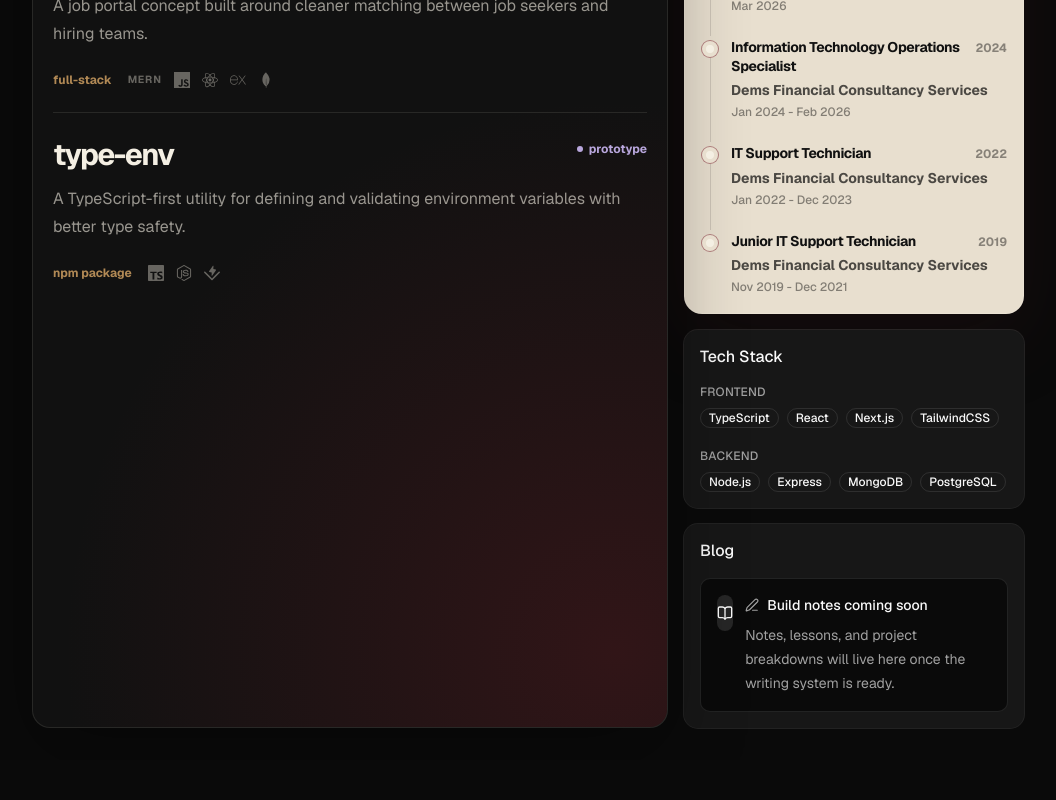
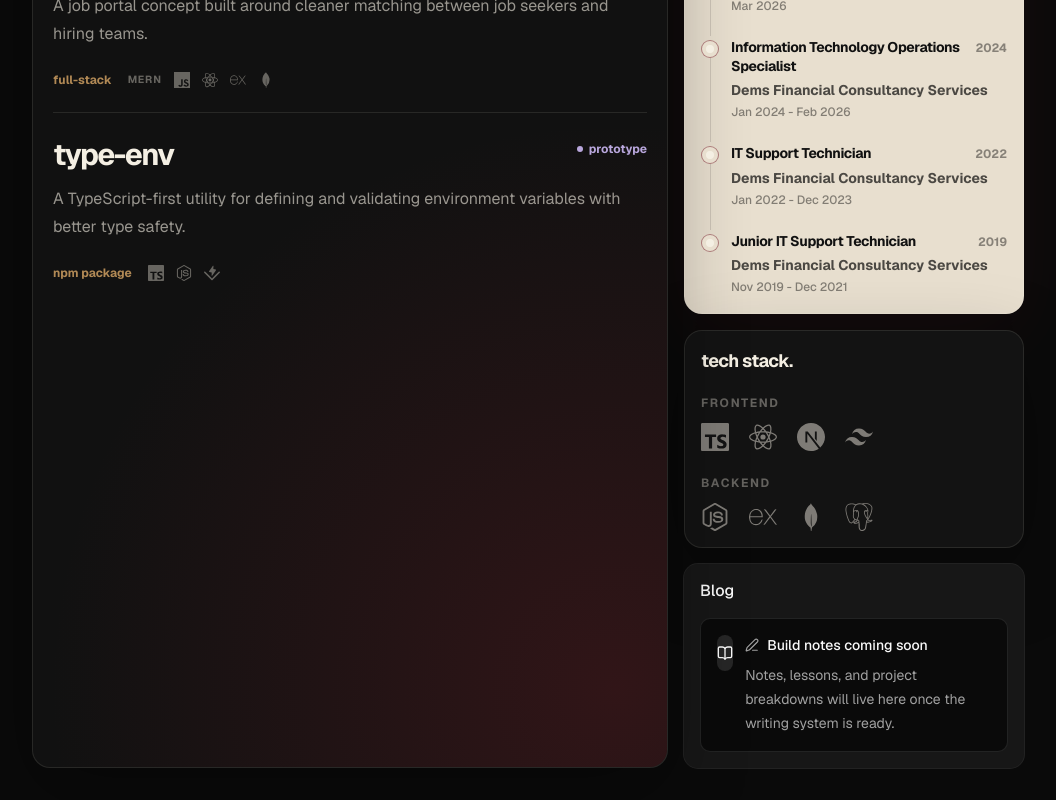
Before and after one commit to russellfrrr/portfolio-v3, a Next.js app: page / in a window 1280 px wide. Shown: the part 1073-1873 px from the top of the page, without its empty margins (112-1168 px from the left). Before the commit the page ends 1833 px from the top, so only its background shows below. Built offline with nearby package versions, Linux system fonts and the light colour scheme.

Commit message:
feat: convert tech stack to logo links

```diff
--- a/src/components/sections/stack-section.tsx
+++ b/src/components/sections/stack-section.tsx
@@ -1,36 +1,88 @@
-import { Badge } from '@/components/ui/badge';
 import {
-  Card,
-  CardContent,
-  CardHeader,
-  CardTitle,
-} from '@/components/ui/card';
+  SiExpress,
+  SiMongodb,
+  SiNextdotjs,
+  SiNodedotjs,
+  SiPostgresql,
+  SiReact,
+  SiTailwindcss,
+  SiTypescript,
+} from 'react-icons/si';
 import { techStack } from '@/lib/data';
+
+const stackLinks = {
+  TypeScript: {
+    href: 'https://www.typescriptlang.org/',
+    icon: SiTypescript,
+  },
+  React: {
+    href: 'https://react.dev/',
+    icon: SiReact,
+  },
+  'Next.js': {
+    href: 'https://nextjs.org/',
+    icon: SiNextdotjs,
+  },
+  TailwindCSS: {
+    href: 'https://tailwindcss.com/',
+    icon: SiTailwindcss,
+  },
+  'Node.js': {
+    href: 'https://nodejs.org/',
+    icon: SiNodedotjs,
+  },
+  Express: {
+    href: 'https://expressjs.com/',
+    icon: SiExpress,
+  },
+  MongoDB: {
+    href: 'https://www.mongodb.com/',
+    icon: SiMongodb,
+  },
+  PostgreSQL: {
+    href: 'https://www.postgresql.org/',
+    icon: SiPostgresql,
+  },
+};
 
 export const StackSection = () => {
   return (
-    <Card id="stack">
-      <CardHeader>
-        <CardTitle>Tech Stack</CardTitle>
-      </CardHeader>
+    <section
+      className="rounded-2xl border border-[#f4efe3]/10 bg-[#151515]/95 p-4 text-[#f4efe3] shadow-[0_24px_80px_rgba(0,0,0,0.28)]"
+      id="stack"
+    >
+      <h2 className="text-lg font-bold tracking-[-0.035em]">tech stack.</h2>
 
-      <CardContent className="space-y-5">
+      <div className="mt-5 space-y-6">
         {Object.entries(techStack).map(([category, items]) => (
           <div key={category}>
-            <p className="mb-2 text-xs font-medium uppercase tracking-wide text-muted-foreground">
+            <p className="mb-3 text-xs font-bold uppercase tracking-[0.14em] text-[#f4efe3]/36">
               {category}
             </p>
 
-            <div className="flex flex-wrap gap-2">
-              {items.map((item) => (
-                <Badge key={item} variant="outline">
-                  {item}
-                </Badge>
-              ))}
+            <div className="flex flex-wrap gap-x-5 gap-y-4">
+              {items.map((item) => {
+                const stack = stackLinks[item as keyof typeof stackLinks];
+                const Icon = stack.icon;
+
+                return (
+                  <a
+                    aria-label={item}
+                    className="group text-[#f4efe3]/48 outline-none transition-colors hover:text-[#d9a766] focus-visible:text-[#d9a766]"
+                    href={stack.href}
+                    key={item}
+                    rel="noreferrer"
+                    target="_blank"
+                    title={item}
+                  >
+                    <Icon className="size-7 transition-transform group-hover:-translate-y-0.5" />
+                  </a>
+                );
+              })}
             </div>
           </div>
         ))}
-      </CardContent>
-    </Card>
+      </div>
+    </section>
   );
 };
```
